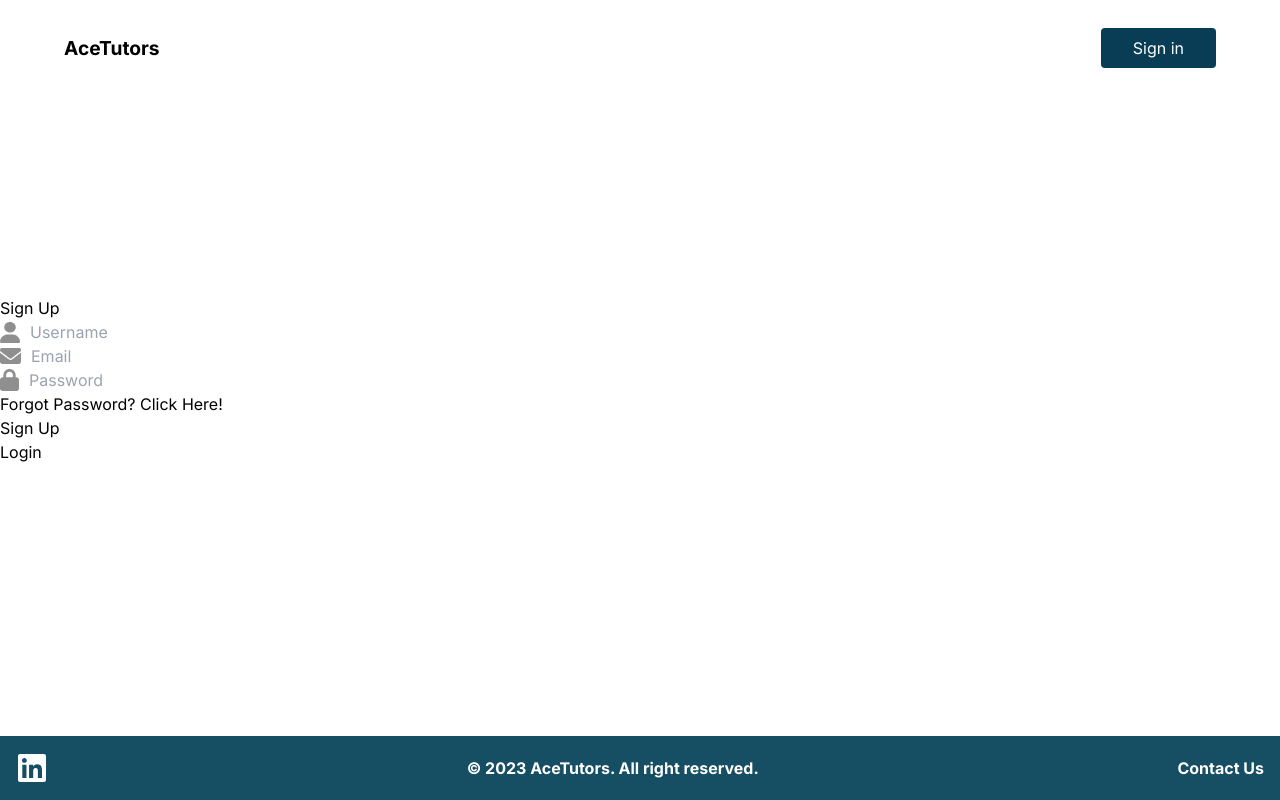
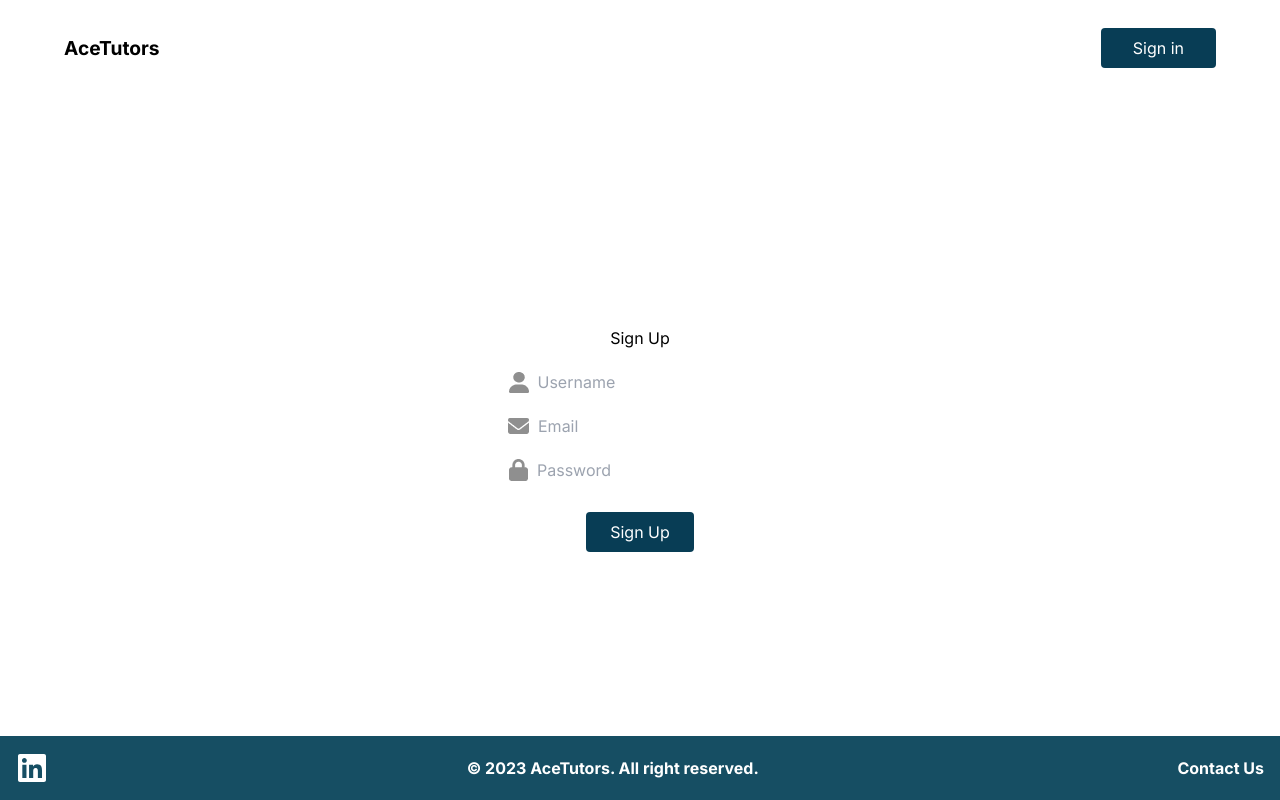
Before and after one commit to ArjunSasidaran/AceTutors, a Next.js app: page /login/student/LoginSignUp in a window 1280 px wide. Built offline with nearby package versions, Linux system fonts and the light colour scheme.

Commit message:
Login Changed

```diff
--- a/pages/login/student/LoginSignUp/LoginSignUp.module.css
+++ b/pages/login/student/LoginSignUp/LoginSignUp.module.css
@@ -10,10 +10,13 @@
 
   .input {
     display: flex;
+    flex-direction: row;
     align-items: center;
-    gap: 10px; /* Adjust the space between the icon and the input field */
+    gap: 9px;
     /* Add any additional styles for the input container */
   }
+
+
 
   /* Make sure to include styles for your images if needed */
   .img {
@@ -22,6 +25,34 @@
     height: 20px; /* Example size, adjust as needed */
   }
 
+  .text{
+    display: flex;
+    flex-direction: column;
+    width: 100%;
+    margin-top: 30px;
+    align-items: center;
+    margin-bottom: 20px;
+    gap:20px;
+  }
+
+  .buttons{
+    display: flex;
+    flex-direction: column;
+    width: 100%;
+    margin-top: 30px;
+    align-items: center;
+    gap: 9px;
+  }
+
+  .inputPair {
+    display: flex;
+    flex-direction: column;  /* Change from row to column */
+    align-items: center;
+    gap: 20px;
+    /* Add any additional styles for the input container */
+  }
+
+
 
 
   /* Add any additional global or specific styles as needed */
--- a/pages/login/student/LoginSignUp/index.jsx
+++ b/pages/login/student/LoginSignUp/index.jsx
@@ -9,27 +9,26 @@ const LoginSignUp = () => {
         <div className={styles.underline}></div>
       </div>
 
-      <div className={styles.inputs}>
-        <div className={styles.input}>
+      <div className={styles.inputPair}>
+        <div className = {styles.input}>
           <img src="/assets/person.png" alt="User icon" />
           <input type="text" placeholder="Username" />
         </div>
-
-        <div className={styles.input}>
+        <div className = {styles.input}>
           <img src="/assets/email.png" alt="Email icon" />
           <input type="email" placeholder="Email" />
         </div>
 
-        <div className={styles.input}>
+        <div className = {styles.input}>
           <img src="/assets/password.png" alt="Password icon" />
           <input type="password" placeholder="Password" />
         </div>
       </div>
 
-      <div className="forgot-password">Forgot Password? <span>Click Here!</span></div>
-      <div className="submit-container">
-        <div className="submit">Sign Up</div>
-        <div className="submit">Login</div>
+      <div className = {styles.buttons}>
+          <div className="submit-container">
+            <button className="bg-cyan-950 text-white py-2 px-6 rounded">Sign Up</button>
+          </div>
       </div>
 
     </div>
```
